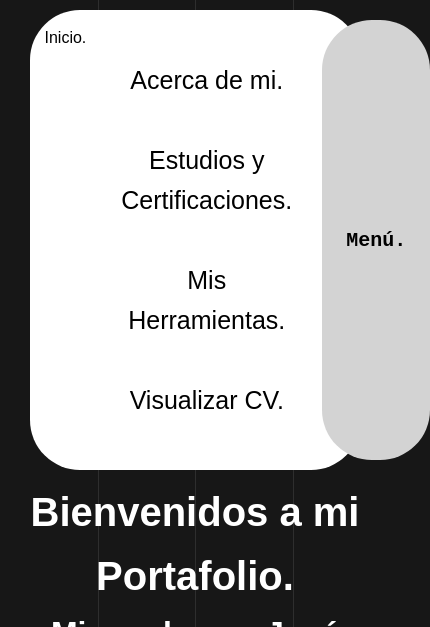
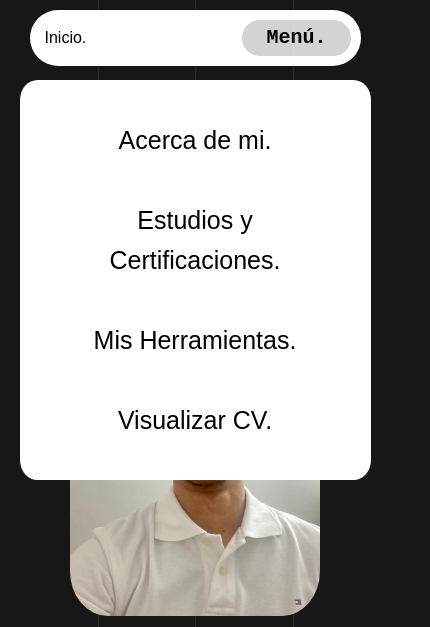
Before and after one commit to josemillano/miportafolio, a website: page index.html in a window 390 px wide. Both pictures are taken after a click on the button "Menú.". Shown: the top 627 px of the page, 430 px wide, since content can reach past the window. Drawn offline with Linux system fonts and the light colour scheme.

Commit message:
Modificacion

```diff
--- a/estilo.css
+++ b/estilo.css
@@ -170,6 +170,7 @@ nav a:hover {
 }
 
 .navbar {
+    position: inherit;
     display: flex;
     justify-content: space-between;
     width: 100%;
@@ -236,7 +237,7 @@ a {
     }
 
     .nav-links.nav-links-responsive {
-        position: initial;
+        position: absolute;
         display: flex;
         background-color: white;
         width: 100%;
```
